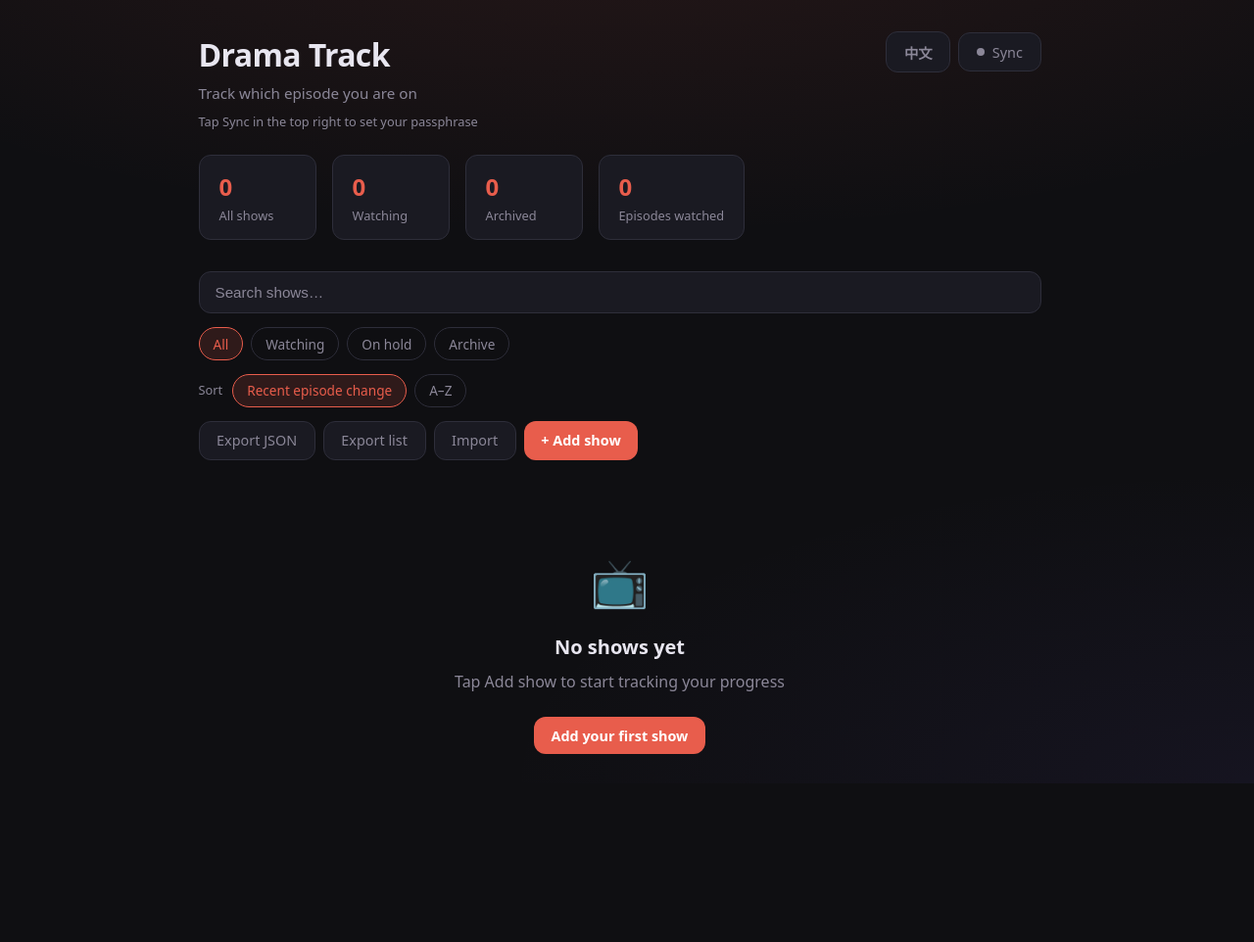
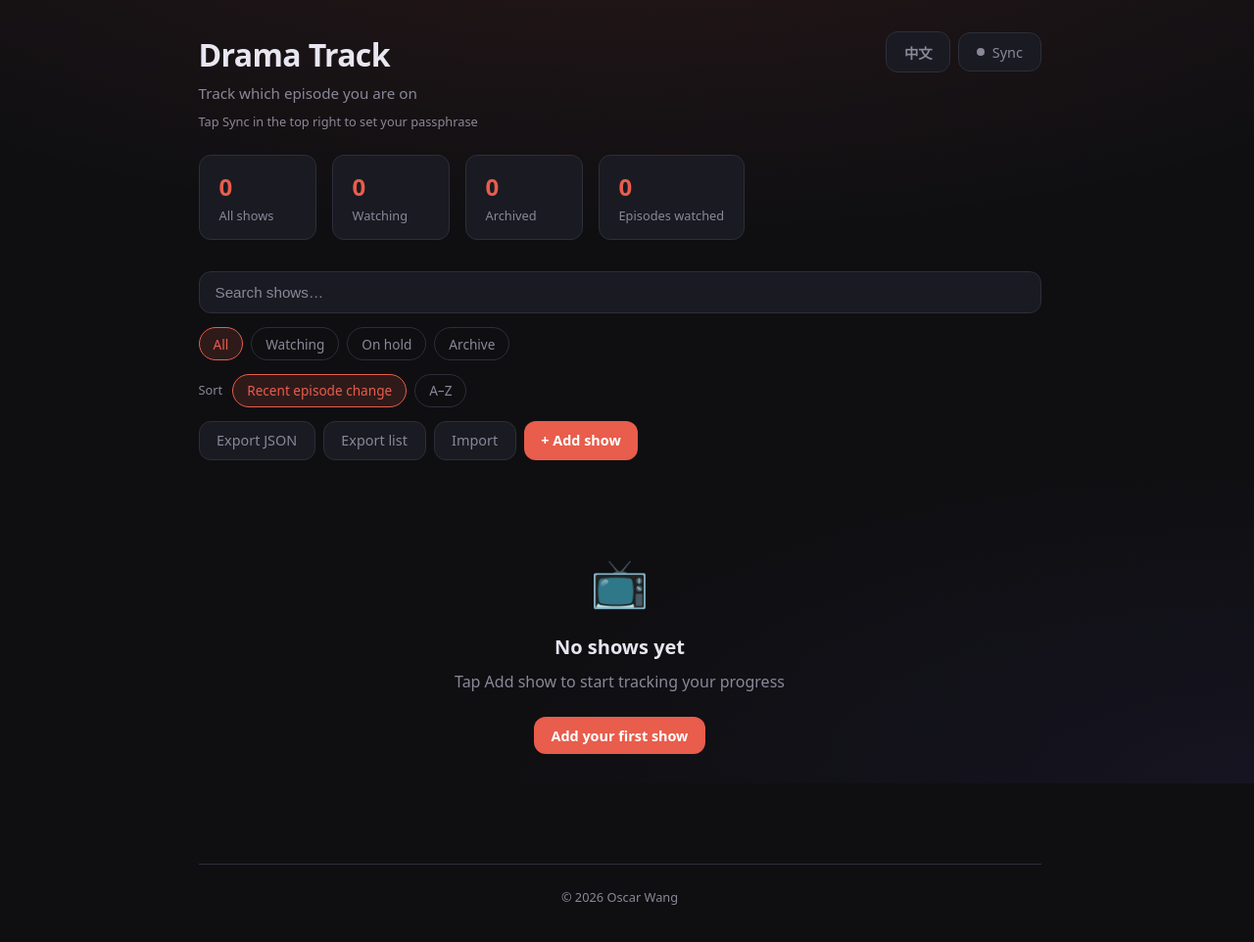
Before and after one commit to xuswang/drama-track, a plain HTML site: page index.html in a window 1280 px wide. Shown: the whole page at 98% size. Before the commit the page ends 898 px from the top, so only its background shows below. Drawn offline with Linux system fonts and the light colour scheme.

Commit message:
Add site footer copyright for Oscar Wang.
Show © 2026 Oscar Wang at the bottom of the page and align the LICENSE holder name.

Co-authored-by: Cursor <cursoragent@cursor.com>

```diff
--- a/i18n.js
+++ b/i18n.js
@@ -76,6 +76,7 @@ const MESSAGES = {
     'export.completed': 'Completed',
     'lang.switch': '中文',
     'lang.switchTitle': 'Switch to Chinese',
+    'footer.copyright': '© 2026 Oscar Wang',
   },
   zh: {
     'app.title': '追番记录',
@@ -152,6 +153,7 @@ const MESSAGES = {
     'export.completed': '完结',
     'lang.switch': 'EN',
     'lang.switchTitle': 'Switch to English',
+    'footer.copyright': '© 2026 Oscar Wang',
   },
 };
 
--- a/index.html
+++ b/index.html
@@ -60,6 +60,10 @@
       <p data-i18n="empty.desc">Tap Add show to start tracking your progress</p>
       <button class="btn btn-primary" id="empty-add-btn" data-i18n="empty.add">Add your first show</button>
     </div>
+
+    <footer class="site-footer">
+      <p data-i18n="footer.copyright">© 2026 Oscar Wang</p>
+    </footer>
   </div>
 
   <dialog class="modal" id="drama-modal">
--- a/styles.css
+++ b/styles.css
@@ -476,6 +476,18 @@ body::before {
   margin-bottom: 1.5rem;
 }
 
+.site-footer {
+  margin-top: 3rem;
+  padding-top: 1.5rem;
+  border-top: 1px solid var(--border);
+  text-align: center;
+}
+
+.site-footer p {
+  font-size: 0.8rem;
+  color: var(--text-muted);
+}
+
 /* Modal */
 .modal {
   border: none;
```
Also changed, not shown: 1 other file.
